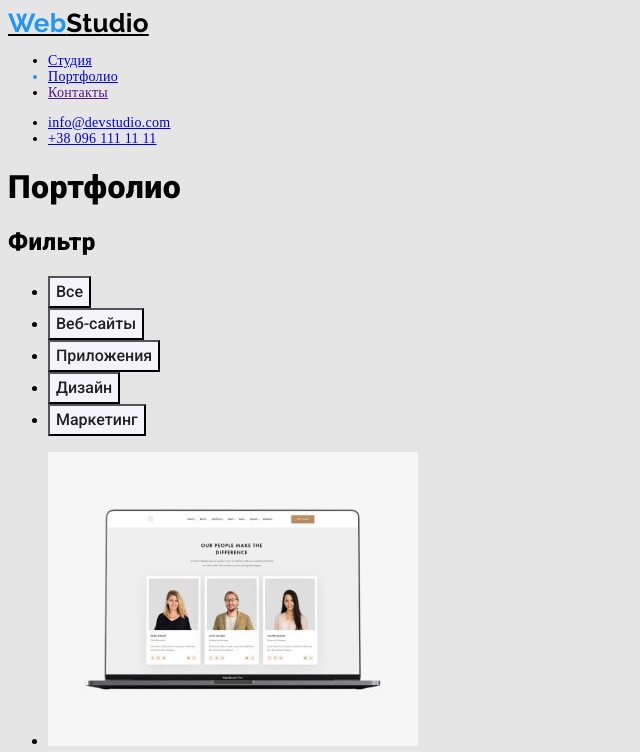
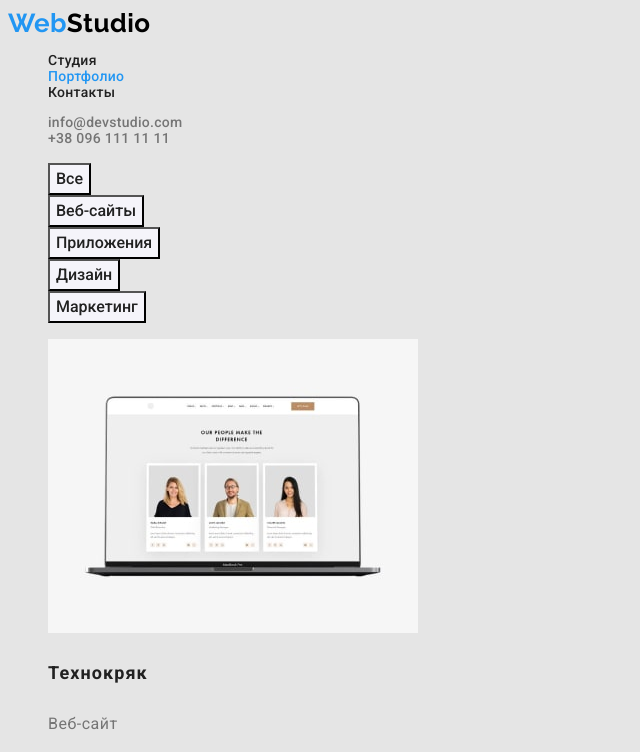
Before and after one commit to HordiienkoOlha/goit-markup-hw-02, a plain HTML site: page portfolio.html in a window 1280 px wide. Shown: the top 752 px of the page, without its empty margins (0-640 px from the left). Drawn offline with Linux system fonts and the light colour scheme.

Commit message:
Прибирання точок та пiдкреслення

```diff
--- a/css/styles.css
+++ b/css/styles.css
@@ -1,58 +1,91 @@
-/* цвет основного текста  #757575  */
-/* вторичный цвет текста #212121 */
-/* голубой #2196F3 */
-/* черный #000000 */
-/* белый #FFFFFF */
 :root {
   --primary-text-color: #757575;
   --secondary-text-color: #212121;
-    --primary-bg-color: #E5E5E5;
+  --primary-bg-color: #e5e5e5;
   --title-text-color: #212121;
-    --accent-color: #2196F3;
-    --primary-white-color: #FFFFFF;
-    --section-bg-colr: #2F303A;
+  --accent-color: #2196f3;
+  --primary-white-color: #ffffff;
+  --section-bg-colr: #2f303a;
   --primary-black-color: #000000;
-    --hero-bg-color: #2F303A;
+  --hero-bg-color: #2f303a;
   --footer-contacts-color: rgba(255, 255, 255, 0.6);
-    --button-bg-color: #F5F4FA;
+  --button-bg-color: #f5f4fa;
 }
-/* мейл и телефон в футер rgba(255, 255, 255, 0.6) */
+
 body {
-    background-color: var(--primary-bg-color);
-    color: var(--primary-text-color)
   font-family: Roboto, sans-serif;
   letter-spacing: 0.03em;
+  background-color: var(--primary-bg-color);
+  color: var(--primary-text-color);
 }
-/* header*/
+
+.list {
+  list-style: none;
+}
+
+.link {
+  text-decoration: none;
+}
+
+.visually-hidden {
+  position: absolute;
+  white-space: nowrap;
+  width: 1px;
+  height: 1px;
+  overflow: hidden;
+  border: 0;
+  padding: 0;
+  clip: rect(0 0 0 0);
+  clip-path: inset(50%);
+  margin: -1px;
+}
+/* ----------------header----------------*/
+
 .accent {
   color: var(--accent-color);
 }
-.webstudio {
+
+.webstudio-up {
   color: var(--primary-black-color);
   font-family: Raleway;
   font-weight: 700;
   font-size: 26px;
   line-height: 1.19;
 }
-.site-nav {
-    color: var(--title-text-color)
+
+.link-nav {
   font-weight: 500;
   font-size: 14px;
   line-height: 1.14;
   letter-spacing: 0.02em;
 }
-.header-mail {
-    color: var(--primary-text-color)
+
+.link-nav-dark {
+  color: var(--title-text-color);
+}
+
+.link-nav-accent {
+  color: var(--accent-color);
+}
+
+.header-contacts {
   font-weight: 500;
   font-size: 14px;
-    line-height: 16px;
+  line-height: 1.14;
   letter-spacing: 0.02em;
 }
-.header-mail:hover,
-.header-mail:focus {
+.header-mail,
+.header-phone {
+  color: var(--primary-text-color);
+}
+
+.header-contacts:hover,
+.header-contacts:focus {
   color: var(--accent-color);
 }
-/* Main*/
+
+/* ----------------main----------------*/
+
 h1,
 h2,
 h3 {
@@ -80,58 +113,71 @@ letter-spacing: 0.06em;
   letter-spacing: 0.06em;
 }
 .button-primary:hover {
-    background-color: #188CE8;
+  background-color: #188ce8;
 }
-/* Особенности*/
+/* ----------------features----------------*/
 .features-text {
-    color: var(--secondary-text-color)
   font-weight: 700;
   font-size: 14px;
   line-height: 1.14;
+  color: var(--secondary-text-color);
 }
 .features-description {
   font-size: 14px;
   line-height: 1.71;
 }
+
 .team {
-    color: var(--secondary-text-color)
   font-weight: 700;
   font-size: 36px;
   line-height: 1.17;
   text-align: center;
+  color: var(--secondary-text-color);
 }
+
 .name {
-    color: var(--secondary-text-color);
   font-weight: 500;
   font-size: 16px;
   line-height: 1.19;
+  color: var(--secondary-text-color);
 }
 .name-description {
   font-size: 16px;
   line-height: 1.19;
 }
-/* footer*/
+
+/* ----------------footer----------------*/
+
 footer {
   background-color: var(--hero-bg-color);
 }
-.webstudio-sign {
+.webstudio-down {
   color: var(--primary-white-color);
   font-family: Raleway;
   font-weight: 700;
   font-size: 26px;
   line-height: 1.19;
 }
+
+.contacts-list {
+  font-family: inherit;
+}
+
 .address {
-    color: var(--primary-white-color);
+  font-style: normal;
   font-size: 14px;
   line-height: 1.71;
+  color: var(--primary-white-color);
 }
-.contacts {
-    color: var(--footer-contacts-color);
+
+.contacts-item {
+  font-style: normal;
   font-size: 14px;
   line-height: 1.71;
+  color: var(--footer-contacts-color);
 }
-/* second page*/
+
+/* ----------------second page----------------*/
 .title-page-two {
   color: var(--title-text-color);
   font-weight: 700;
@@ -144,14 +190,14 @@ footer {
   line-height: 1.88;
 }
 .button-secondary {
+  font-weight: 500;
+  font-size: 16px;
+  line-height: 1.63;
+  text-align: center;
   color: var(--secondary-text-color);
   background-color: var(--button-bg-color);
   cursor: pointer;
   font-family: Roboto, sans-serif;
-    font-weight: 500;
-    font-size: 16px;
-    line-height: 1.63;
-    text-align: center;
 }
 .button-secondary:hover {
   color: var(--primary-white-color);
--- a/portfolio.html
+++ b/portfolio.html
@@ -6,37 +6,40 @@
     <meta http-equiv="X-UA-Compatible" content="IE=edge">
     <meta name="viewport" content="width=device-width, initial-scale=1.0">
     <title>Document</title>
+    <link rel="preconnect" href="https://fonts.googleapis.com">
+    <link rel="preconnect" href="https://fonts.gstatic.com" crossorigin>
     <link
-    href="https://fonts.googleapis.com/css2?family=Raleway:wght@700&family=Roboto:ital,wght@0,400;0,500;0,900;1,700&display=swap"
-    rel="stylesheet">
+        href="https://fonts.googleapis.com/css2?family=Raleway:wght@700&family=Roboto:wght@400;500;700;900&display=swap"
+        rel="stylesheet">
     <link rel="stylesheet" href="./css/styles.css">
 </head>
+
 <body>
-    <header>
+    <header class="header-nav">
         <nav class="site-nav">
-            <a class="webstudio" lang="en" href=""><span class="accent">Web</span>Studio</a>
-            <ul>
-                <li><a href="./index.html">Студия</a></li>
-                <li class="accent"><a href="./portfolio.html">Портфолио</a></li>
-                <li><a href="">Контакты</a></li>
+            <a class="webstudio-up link" lang="en" href=""><span class="accent">Web</span>Studio</a>
+            <ul class="link-nav list">
+                <li><a class="link-nav-dark link" href="./index.html">Студия</a></li>
+                <li><a class="link-nav-accent link" href="./portfolio.html">Портфолио</a></li>
+                <li><a class="link-nav-dark link" href="">Контакты</a></li>
             </ul>
         </nav>
-        <ul class="header-mail">
-            <li><a lang="en" href="mailto:info@devstudio.com">info@devstudio.com</a></li>
-            <li><a href="tel:+380991111111">+38 096 111 11 11</a></li>
+        <ul class="header-contacts list">
+            <li><a class="header-mail link" lang="en" href="mailto:info@devstudio.com">info@devstudio.com</a></li>
+            <li><a class="header-phone link" href="tel:+380991111111">+38 096 111 11 11</a></li>
         </ul>
     </header>
 <main>
-    <h1>Портфолио</h1>
-    <h2>Фильтр</h2>
-    <ul>
+    <h1 class="portfolio visually-hidden">Портфолио</h1>
+    <h2 class="filter visually-hidden">Фильтр</h2>
+    <ul class="filter-list list">
         <li><button type="button" class="button-secondary">Все</button></li>
         <li><button type="button" class="button-secondary">Веб-сайты</button></li>
         <li><button type="button" class="button-secondary">Приложения</button></li>
         <li><button type="button" class="button-secondary">Дизайн</button></li>
         <li><button type="button" class="button-secondary">Маркетинг</button></li>
     </ul>
-    <ul>
+    <ul class="projects list">
         <li>
             <img src="./images/page21-min.jpg" alt="Технокряк" width="370" height="294"/>
             <h3 class="title-page-two">Технокряк</h3>
@@ -85,14 +88,15 @@
     </ul>
 </main>
     <footer>
-        <a class="webstudio-sign" lang="en" href=""><span class="accent">Web</span>Studio</a>
+        <a class="webstudio-down link" lang="en" href=""><span class="accent">Web</span>Studio</a>
         <address class="contacts">
-            <ul>
+            <ul class="contacts-list list">
                 <li class="address">г. Киев, пр-т Леси Украинки, 26</li>
-                <li><a lang="en" href="mailto:info@example.com">info@example.com</a></li>
-                <li><a href="tel:+380991111111">+38 096 111 11 11</a></li>
+                <li><a class="contacts-item link" lang="en" href="mailto:info@example.com">info@example.com</a></li>
+                <li><a class="contacts-item link" href="tel:+380991111111">+38 096 111 11 11</a></li>
             </ul>
         </address>
     </footer>
-</body>
-</html>
+    </body>
+
+    </html>
```
Also changed, not shown: index.html (+25 -24 lines). Lines whose indentation alone changed are shown as unchanged.
